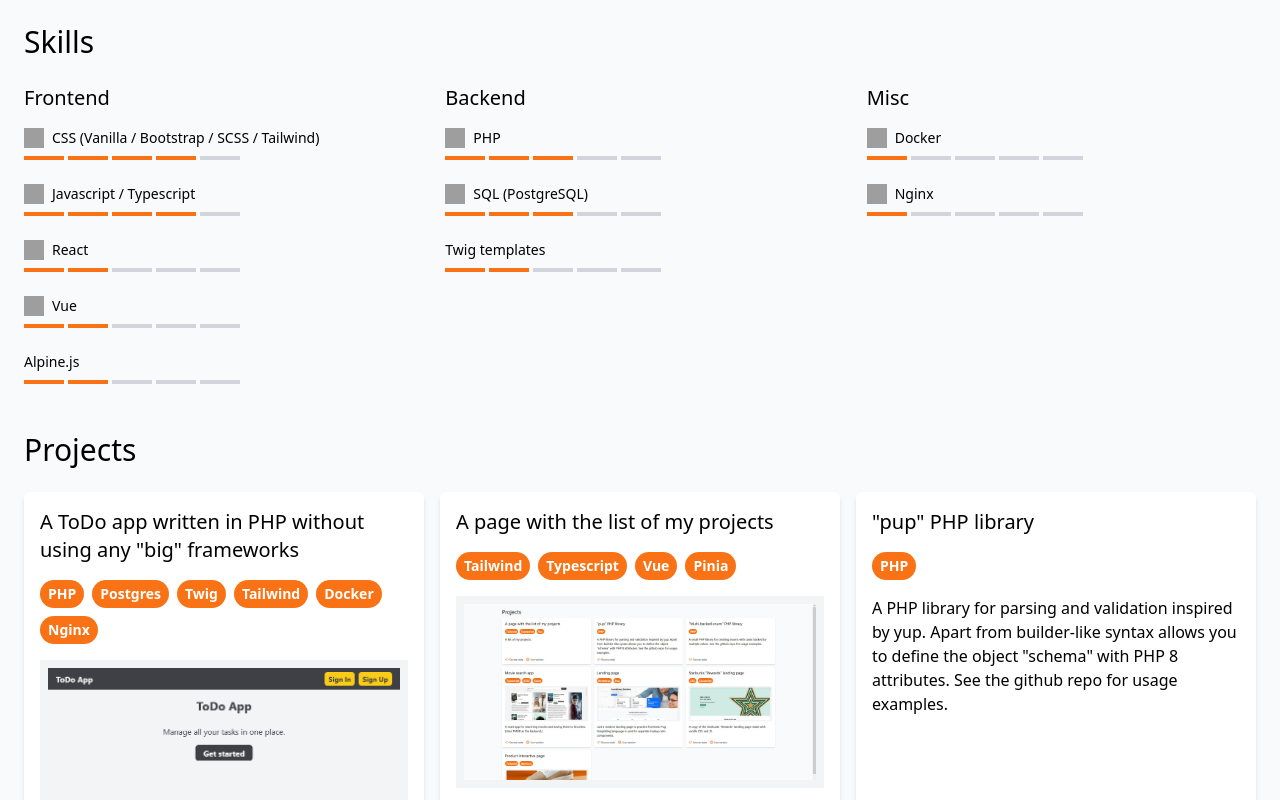
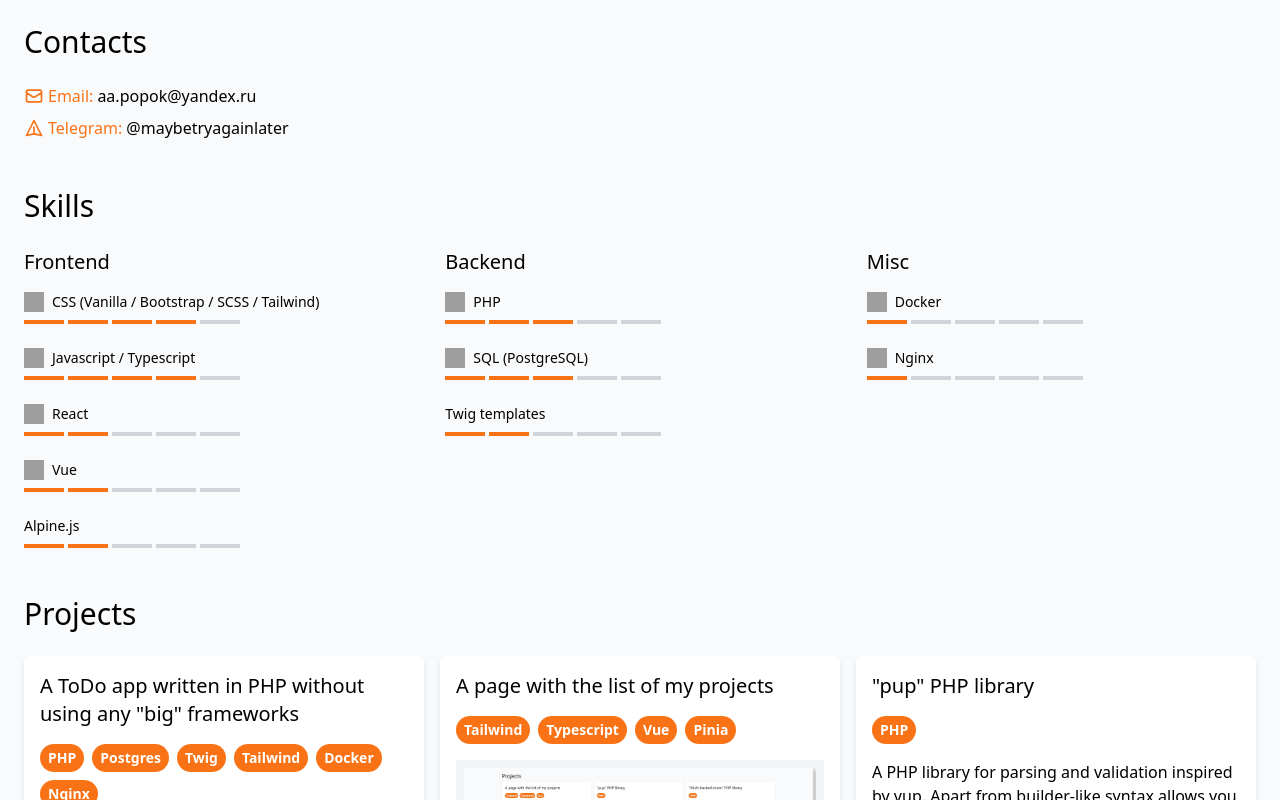
Before and after one commit to try-again-later/try-again-later.github.io, a Vue app: page / in a window 1280 px wide. Shown: the top 800 px of the page. Built offline with nearby package versions, Linux system fonts and the light colour scheme; grey boxes are pictures that could not be loaded.

Commit message:
Add contacts

```diff
--- a/src/App.vue
+++ b/src/App.vue
@@ -1,11 +1,15 @@
 <script setup lang="ts">
+import { MailIcon, PaperAirplaneIcon } from '@heroicons/vue/outline';
+
 import ProjectCard from '@components/ProjectCard.vue';
 import ImagesGallery from '@components/ImagesGallery.vue';
 import SkillsList from '@components/SkillsList.vue';
+import ContactLink from '@components/ContactLink.vue';
 
-import projects from './Projects';
-import { frontendSkills, backendSkills, miscSkills } from './Skills';
-import { useGalleryStore } from './stores/gallery';
+import projects from '@root/Projects';
+import { frontendSkills, backendSkills, miscSkills } from '@root/Skills';
+import { useGalleryStore } from '@root/stores/gallery';
+import contacts from '@root/Contacts';
 
 const gallery = useGalleryStore();
 </script>
@@ -15,6 +19,19 @@ const gallery = useGalleryStore();
     <h1 class="sr-only">My page</h1>
 
     <div class="container m-auto p-6 flex flex-col gap-12">
+      <section>
+        <h2 class="text-3xl lg:mb-6 mb-4 text-center sm:text-left">Contacts</h2>
+
+        <address class="not-italic">
+          <ContactLink :href="`mailto:${contacts.email}`" title="Email" :icon="MailIcon" class="mb-2">
+            {{ contacts.email }}
+          </ContactLink>
+          <ContactLink :href="contacts.telegramLink" title="Telegram" :icon="PaperAirplaneIcon">
+            {{ `@${contacts.telegram}` }}
+          </ContactLink>
+        </address>
+      </section>
+
       <section>
         <h2 class="text-3xl lg:mb-6 mb-4 text-center sm:text-left">Skills</h2>
 
--- /dev/null
+++ b/src/Contacts.ts
@@ -0,0 +1,5 @@
+export default {
+  email: 'aa.popok@yandex.ru',
+  telegramLink: 'https://t.me/maybetryagainlater',
+  telegram: 'maybetryagainlater',
+};
--- /dev/null
+++ b/src/components/ContactLink.vue
@@ -0,0 +1,19 @@
+<script setup lang="ts">
+import { FunctionalComponent } from 'vue';
+
+defineProps<{
+  href: string;
+  title: string;
+  icon: FunctionalComponent;
+}>();
+</script>
+
+<template>
+  <div class="flex gap-1 flex-wrap justify-center sm:justify-start">
+    <a :href="href" class="flex gap-1 items-center text-orange-500 hover:underline">
+      <component :is="icon" class="w-5 h-5" />
+      {{ title }}:
+    </a>
+    <slot></slot>
+  </div>
+</template>
```
